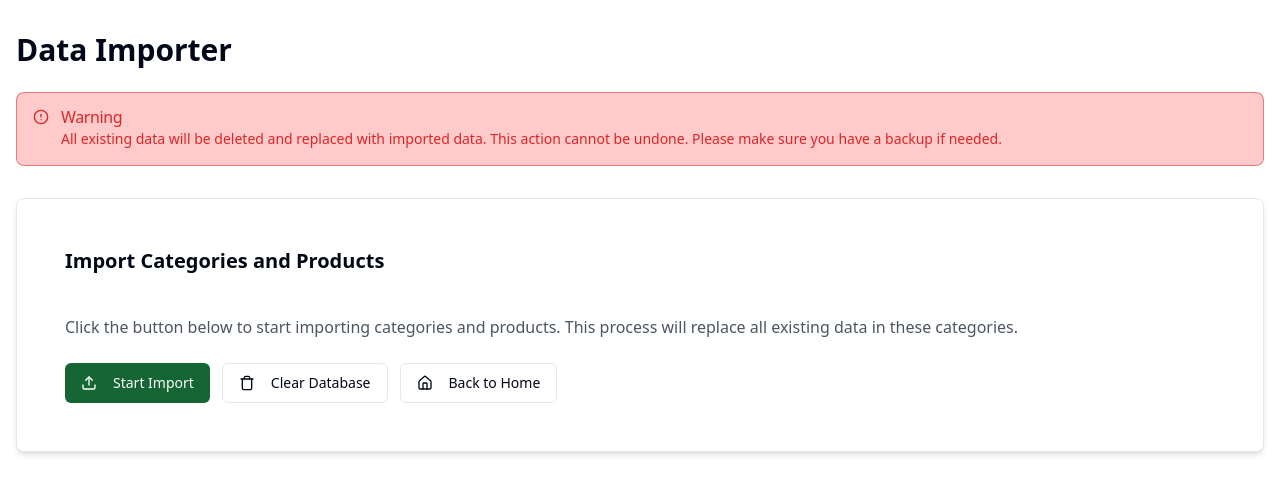
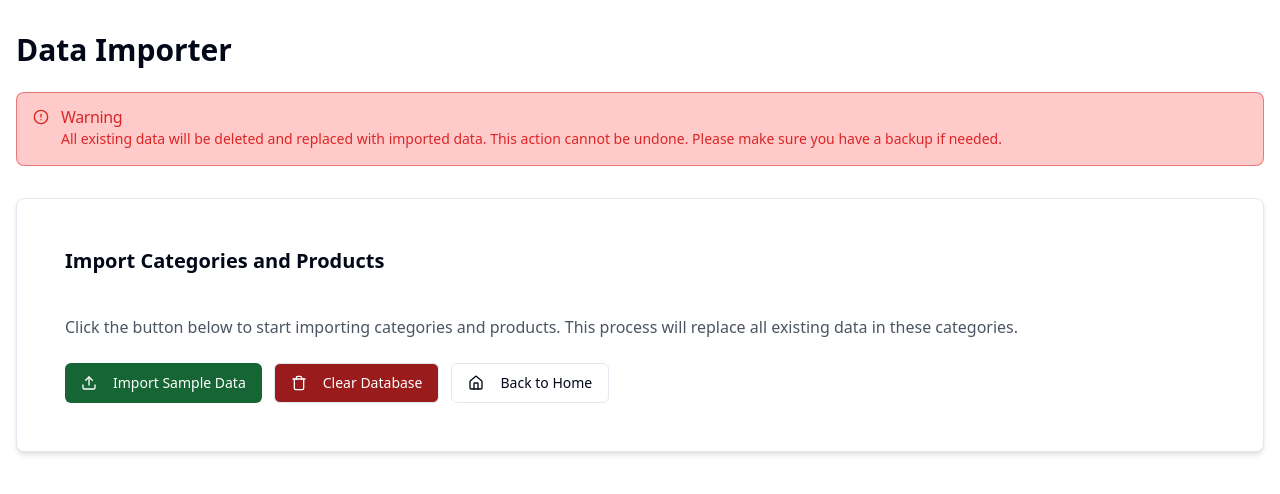
Before and after one commit to vampcheah/sveltekit-pos, a SvelteKit app: page /pos/importer in a window 1280 px wide. Shown: the top 494 px of the page. Built offline with nearby package versions, Linux system fonts and the light colour scheme.

Commit message:
Update import button text and enhance clear database button styling

```diff
--- a/src/routes/pos/importer/+page.svelte
+++ b/src/routes/pos/importer/+page.svelte
@@ -83,10 +83,14 @@
 					class="w-full bg-green-800 text-white hover:bg-green-900 sm:w-auto"
 				>
 					<Upload class="mr-2 h-4 w-4" />
-					{isImporting ? 'Importing...' : 'Start Import'}
+					{isImporting ? 'Importing...' : 'Import Sample Data'}
 				</Button>
 
-				<Button onclick={flushDatabase} variant="outline" class="w-full sm:w-auto">
+				<Button
+					onclick={flushDatabase}
+					variant="outline"
+					class="w-full bg-red-800 text-white hover:bg-red-900 sm:w-auto"
+				>
 					<Trash class="mr-2 h-4 w-4" />
 					Clear Database
 				</Button>
```
